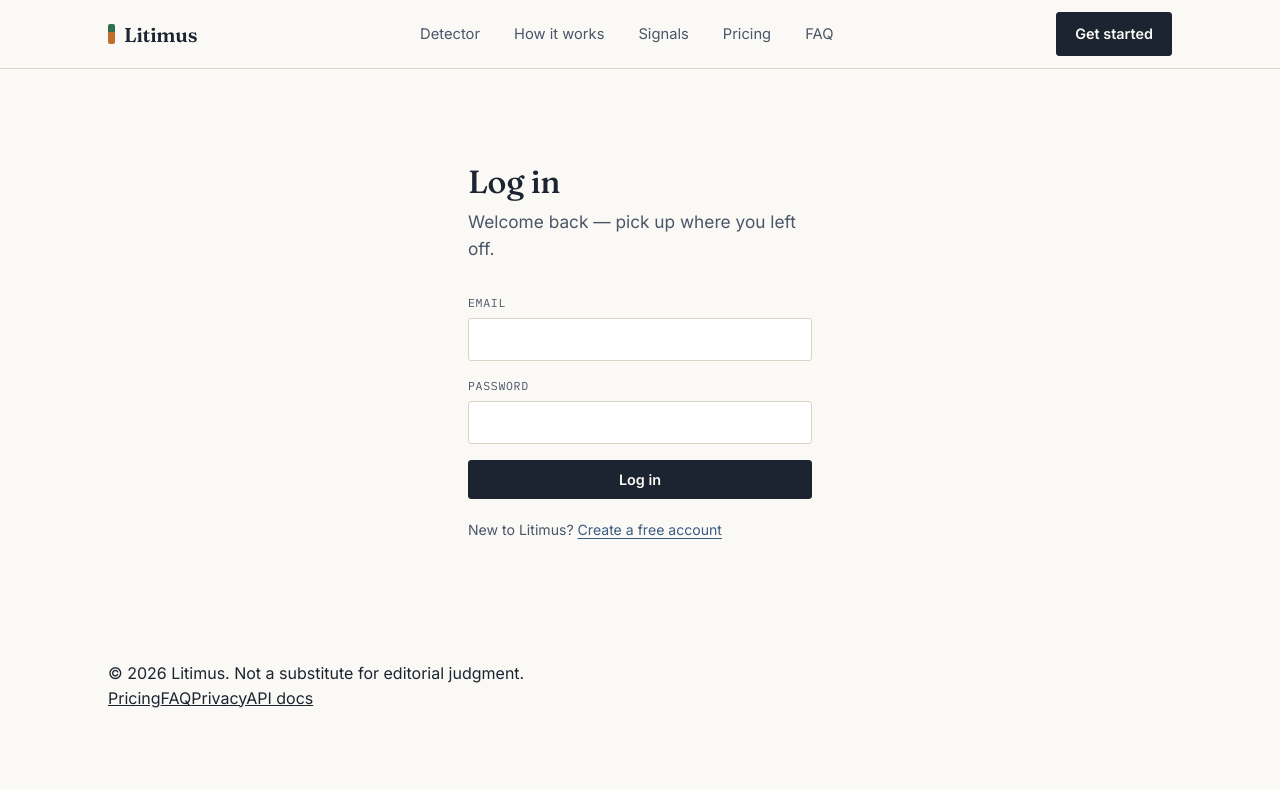
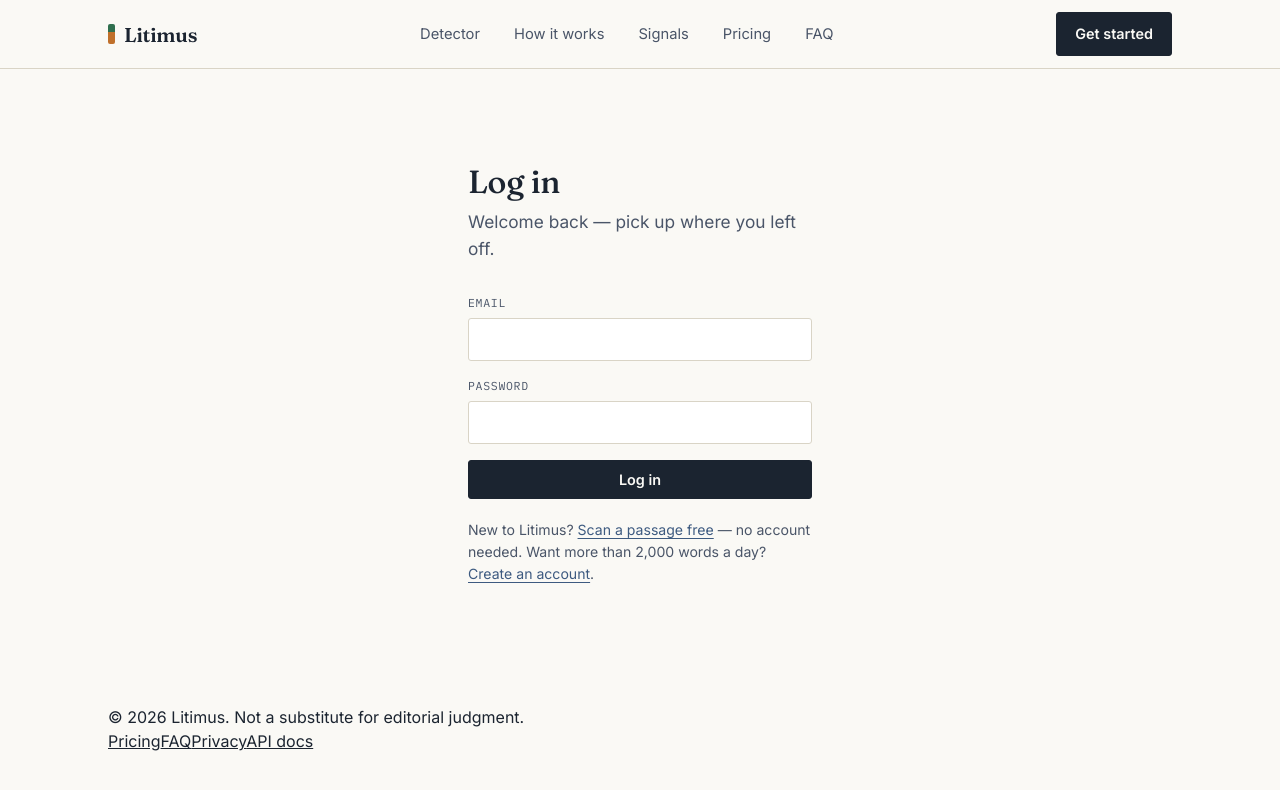
Before and after one commit to denver-cell/litimus, a Next.js app in the folder frontend/: page /login in a window 1280 px wide. Shown: the top 790 px of the page. Built offline with nearby package versions, Linux system fonts and the light colour scheme.

Commit message:
Update page.tsx

```diff
--- a/frontend/app/login/page.tsx
+++ b/frontend/app/login/page.tsx
@@ -67,7 +67,8 @@ export default function LoginPage() {
         </form>
 
         <div className="auth-switch">
-          New to Litimus? <Link href="/signup">Create a free account</Link>
+           New to Litimus? <Link href="/#detector">Scan a passage free</Link> — no account needed. Want more than
+          2,000 words a day? <Link href="/signup">Create an account</Link>.
         </div>
       </div>
       <Footer />
```
